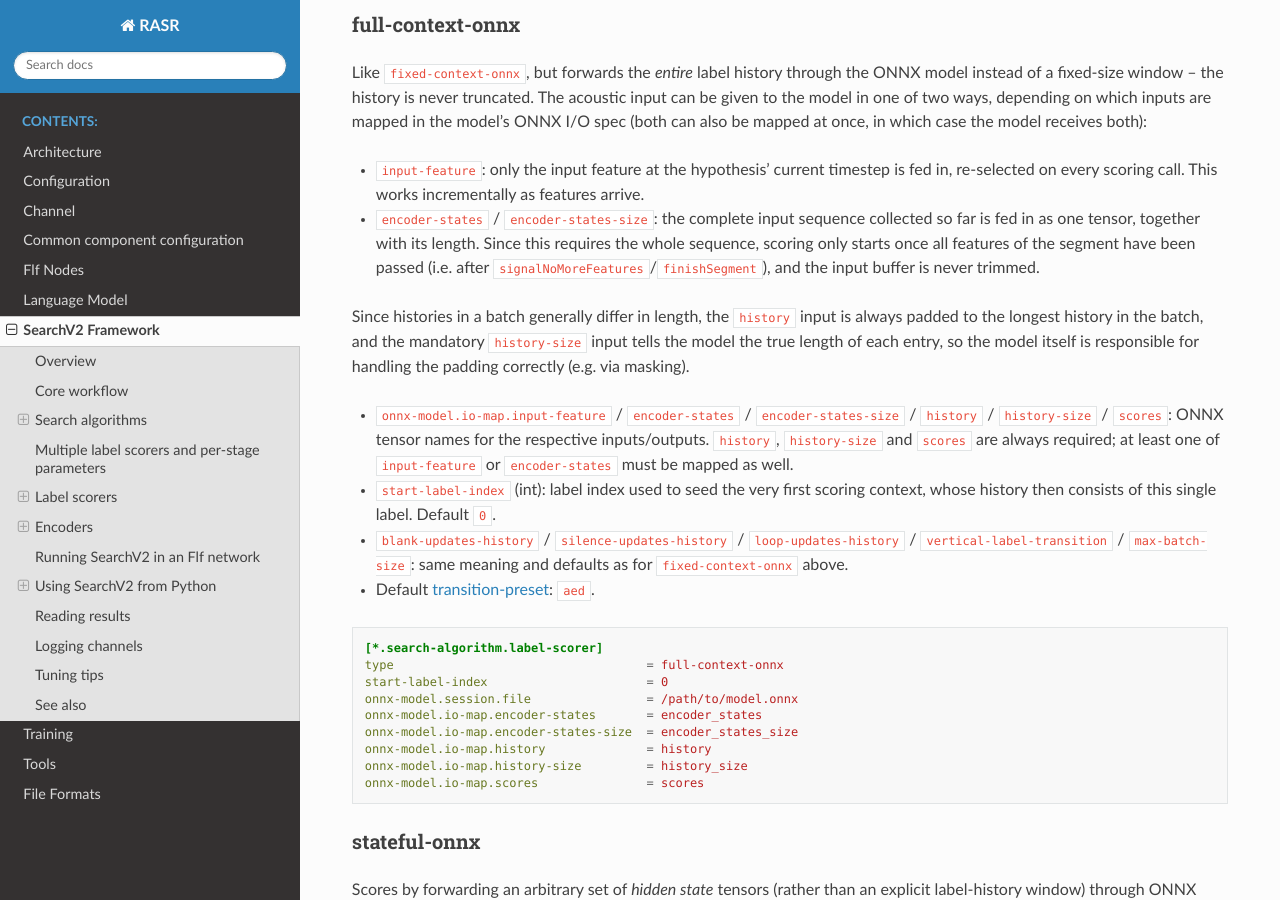
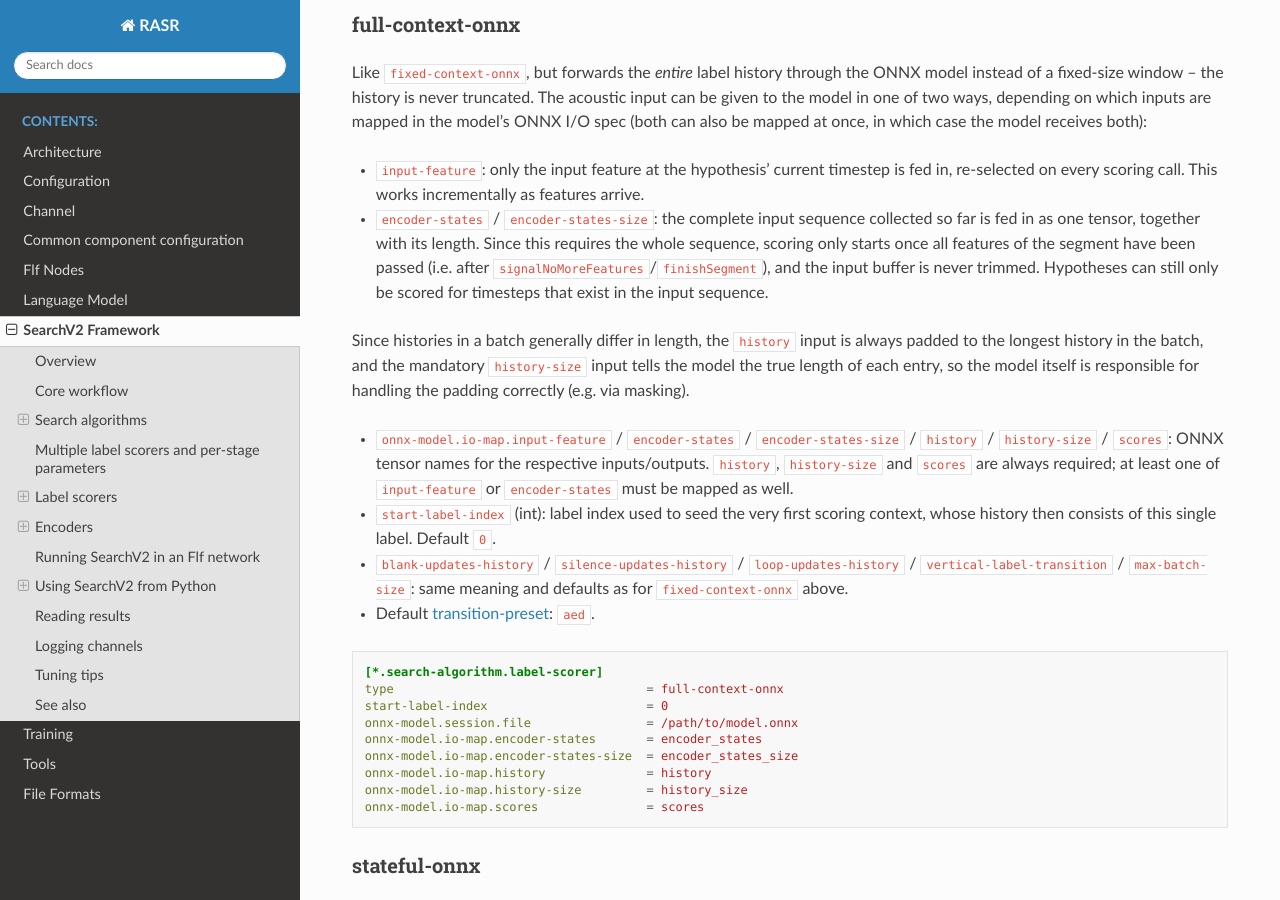
Before and after one commit to rwth-i6/rasr, a Sphinx documentation site: the page built from doc/search_v2.rst, in a window 1280 px wide and 900 px high, scrolled down 19150 px. Built offline with Sphinx 7.4.7 and the Read the Docs theme 3.1.0, drawn with Linux system fonts in a browser that asks for light colours.

Commit message:
Only score FullContext step with existing input in all modes

```diff
--- a/doc/search_v2.rst
+++ b/doc/search_v2.rst
@@ -900,7 +900,7 @@ which case the model receives both):
 * ``encoder-states`` / ``encoder-states-size``: the complete input sequence collected so far is fed in as one
   tensor, together with its length. Since this requires the whole sequence, scoring only starts once all
   features of the segment have been passed (i.e. after ``signalNoMoreFeatures``/``finishSegment``), and the
-  input buffer is never trimmed.
+  input buffer is never trimmed. Hypotheses can still only be scored for timesteps that exist in the input sequence.
 
 Since histories in a batch generally differ in length, the ``history`` input is always padded to the longest history
 in the batch, and the mandatory ``history-size`` input tells the model the true length of each entry, so the model
```
Also changed, not shown: 1 other file.
